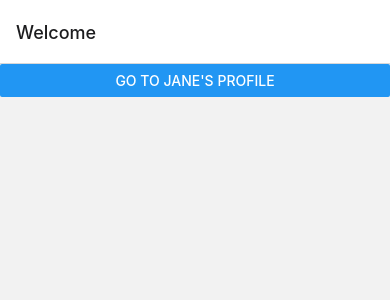
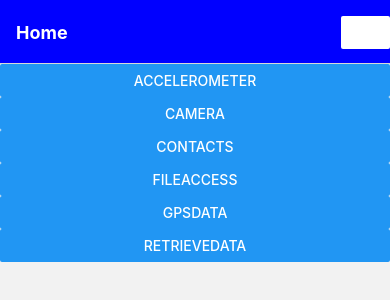
Before and after one commit to Ententerminator/ReactNative, a React Native app in the folder AwesomeProject/: screen /Home in a window 390 px wide. Shown: the top 300 px of the page. Built offline with nearby package versions, Linux system fonts and the light colour scheme.

Commit message:
buttons working, drawer missing

```diff
--- a/AwesomeProject/App.jsx
+++ b/AwesomeProject/App.jsx
@@ -1,6 +1,13 @@
 import React from 'react';
 import {NavigationContainer} from '@react-navigation/native';
 import {createNativeStackNavigator} from '@react-navigation/native-stack';
+import Accelerometer from './src/Accelerometer';
+import Camera from './src/Camera';
+import Contacts from './src/Contacts';
+import FileAccess from './src/FileAccess';
+import GpsData from './src/GpsData';
+import RetrieveData from './src/RetrieveData';
+
 import {
   StyleSheet,
   Button,
@@ -15,31 +22,100 @@ const Stack = createNativeStackNavigator();
 
 const HomeScreen = ({navigation}) => {
   return (
+  <View>
     <Button
-      title="Go to Jane's profile"
+      title="Accelerometer"
       onPress={() =>
-        navigation.navigate('Profile', {name: 'Jane'})
+        navigation.navigate('Accelerometer')
       }
     />
+    <Button
+      title="Camera"
+      onPress={() =>
+        navigation.navigate('Camera')
+      }
+    />
+    <Button
+      title="Contacts"
+      onPress={() =>
+        navigation.navigate('Contacts')
+      }
+    />
+    <Button
+      title="FileAccess"
+      onPress={() =>
+        navigation.navigate('FileAccess')
+      }
+    />
+    <Button
+      title="GpsData"
+      onPress={() =>
+        navigation.navigate('GpsData')
+      }
+    />
+    <Button
+      title="RetrieveData"
+      onPress={() =>
+        navigation.navigate('RetrieveData')
+      }
+    />
+  </View>
   );
-};
+}
 const ProfileScreen = ({navigation, route}) => {
-  return <Text>This is {route.params.name}'s profile</Text>;
-};
+  return (
+    <View style={{ flex: 1, alignItems: 'center', justifyContent: 'center' }}>
+      <Text style={{color: 'black'}}>This is {route.params.name}'s profile</Text>
+      <Button
+        title="Go to Profile... again"
+        onPress={() => navigation.push('Profile')}
+      />
+      <Button title="Go to Home" onPress={() => navigation.navigate('Home')} />
+      <Button title="Go back" onPress={() => navigation.goBack()} />
+      <Button
+        title="Go back to first screen in stack"
+        onPress={() => navigation.popToTop()}
+      />
+    </View>
+  );
+}
 
 const YourApp = () => {
   return (
     <NavigationContainer>
-      <Stack.Navigator>
+      <Stack.Navigator initialRouteName="Home"
+      screenOptions={{
+        title: 'Example App ReactNative',
+        headerStyle: {
+          backgroundColor: 'blue',
+        },
+        headerTintColor: '#fff',
+        headerTitleStyle: {
+          fontWeight: 'bold',
+        },
+        headerRight: () => (
+        <Button
+          onPress={() => alert('This is a button!')}
+          title="Info"
+          color="#fff"
+        />
+      ),
+      }}>
         <Stack.Screen
           name="Home"
           component={HomeScreen}
-          options={{title: 'Welcome'}}
+          options={{
+            title: 'Home'}}
         />
-        <Stack.Screen name="Profile" component={ProfileScreen} />
+        <Stack.Screen name="Accelerometer" component={Accelerometer} />
+        <Stack.Screen name="Camera" component={Camera} />
+        <Stack.Screen name="Contacts" component={Contacts} />
+        <Stack.Screen name="FileAccess" component={FileAccess} />
+        <Stack.Screen name="GpsData" component={GpsData} />
+        <Stack.Screen name="RetrieveData" component={RetrieveData} />
       </Stack.Navigator>
     </NavigationContainer>
   );
-};
+}
 
 export default YourApp;
--- /dev/null
+++ b/AwesomeProject/src/Accelerometer.jsx
@@ -0,0 +1,19 @@
+import React from 'react';
+import {
+  StyleSheet,
+  Button,
+  View,
+  SafeAreaView,
+  Text,
+  Alert,
+} from 'react-native';
+
+const Accelerometer = ({navigation}) => {
+    return (
+    <View>
+      <Text > Accelerometer </Text>
+    </View>
+    );
+  }
+
+  export default Accelerometer;
--- /dev/null
+++ b/AwesomeProject/src/Camera.jsx
@@ -0,0 +1,19 @@
+import React from 'react';
+import {
+  StyleSheet,
+  Button,
+  View,
+  SafeAreaView,
+  Text,
+  Alert,
+} from 'react-native';
+
+const Camera = ({navigation}) => {
+    return (
+    <View>
+      <Text > Camera </Text>
+    </View>
+    );
+  }
+
+  export default Camera;
--- /dev/null
+++ b/AwesomeProject/src/Contacts.jsx
@@ -0,0 +1,19 @@
+import React from 'react';
+import {
+  StyleSheet,
+  Button,
+  View,
+  SafeAreaView,
+  Text,
+  Alert,
+} from 'react-native';
+
+const Contacts = ({navigation}) => {
+    return (
+    <View>
+      <Text > Contacts </Text>
+    </View>
+    );
+  }
+
+  export default Contacts;
--- /dev/null
+++ b/AwesomeProject/src/FileAccess.jsx
@@ -0,0 +1,19 @@
+import React from 'react';
+import {
+  StyleSheet,
+  Button,
+  View,
+  SafeAreaView,
+  Text,
+  Alert,
+} from 'react-native';
+
+const FileAccess = ({navigation}) => {
+    return (
+    <View>
+      <Text > FileAccess </Text>
+    </View>
+    );
+  }
+
+  export default FileAccess;
--- /dev/null
+++ b/AwesomeProject/src/GpsData.jsx
@@ -0,0 +1,19 @@
+import React from 'react';
+import {
+  StyleSheet,
+  Button,
+  View,
+  SafeAreaView,
+  Text,
+  Alert,
+} from 'react-native';
+
+const GpsData = ({navigation}) => {
+    return (
+    <View>
+      <Text > GpsData </Text>
+    </View>
+    );
+  }
+
+  export default GpsData;
--- /dev/null
+++ b/AwesomeProject/src/RetrieveData.jsx
@@ -0,0 +1,19 @@
+import React from 'react';
+import {
+  StyleSheet,
+  Button,
+  View,
+  SafeAreaView,
+  Text,
+  Alert,
+} from 'react-native';
+
+const RetrieveData = ({navigation}) => {
+    return (
+    <View>
+      <Text > RetrieveData </Text>
+    </View>
+    );
+  }
+
+  export default RetrieveData;
```
Also changed, not shown: AwesomeProject/src/HomeScreen.jsx (added, +54 -0 lines), 1 other file (tests, documents, lock files or other folders).
